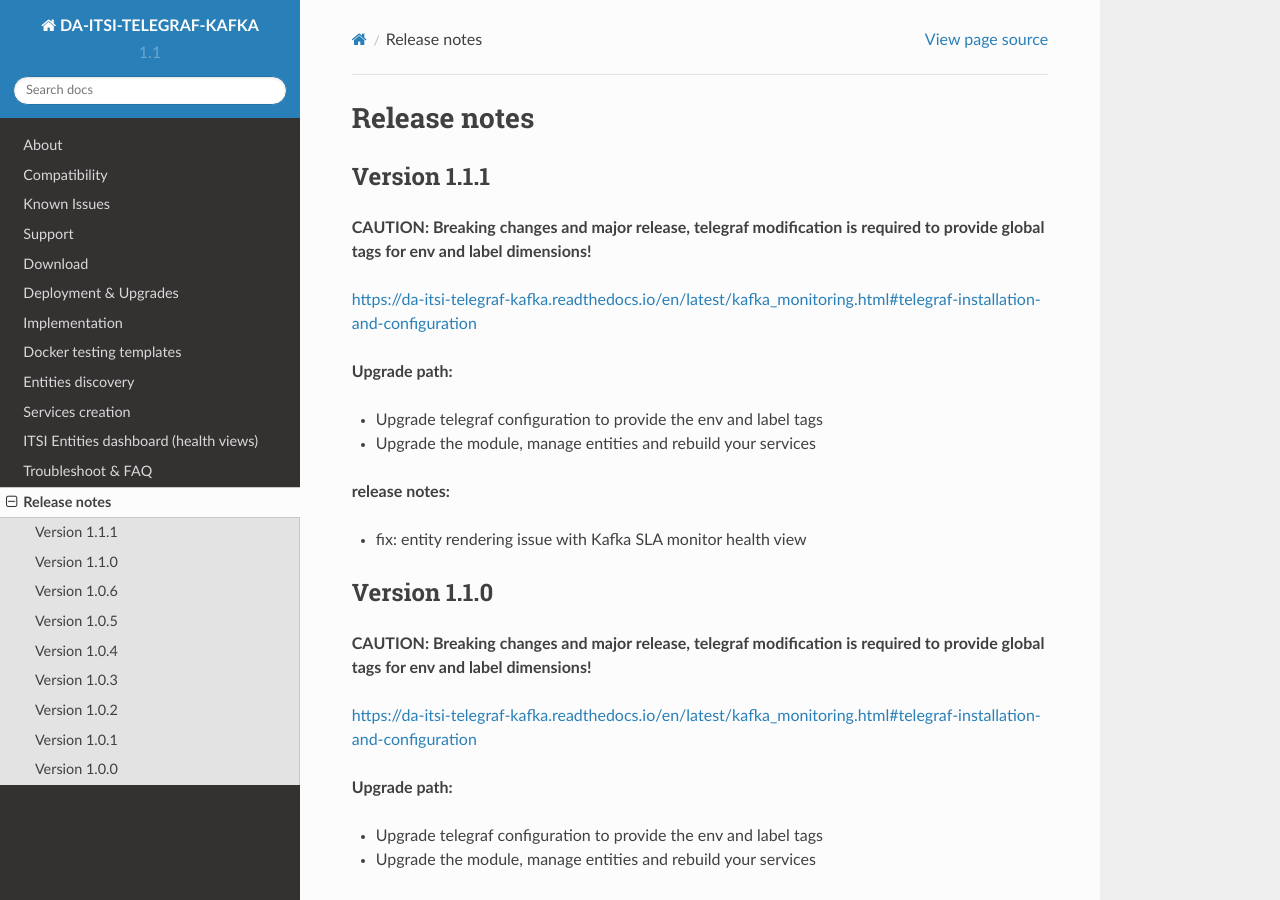
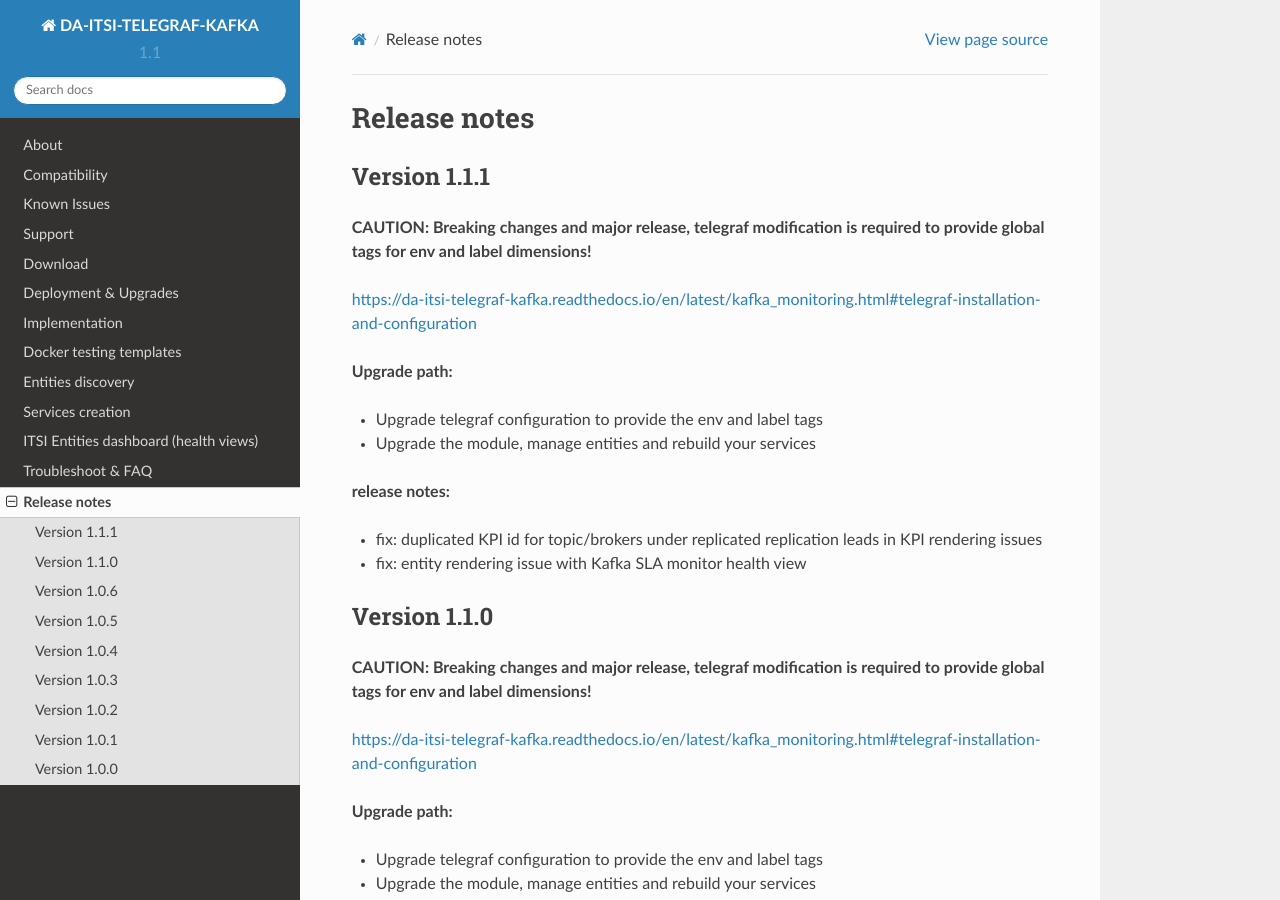
Before and after one commit to guilhemmarchand/DA-ITSI-TELEGRAF-KAFKA, a Sphinx documentation site: the page built from docs/releasenotes.rst, in a window 1280 px wide and 900 px high. Built offline with Sphinx 7.4.7 and the Read the Docs theme 2.0.0, drawn with Linux system fonts in a browser that asks for light colours.

Commit message:
Version 1.1.1

```diff
--- a/docs/releasenotes.rst
+++ b/docs/releasenotes.rst
@@ -15,6 +15,7 @@
 
 **release notes:**
 
+- fix: duplicated KPI id for topic/brokers under replicated replication leads in KPI rendering issues
 - fix: entity rendering issue with Kafka SLA monitor health view
 
 Version 1.1.0
```
